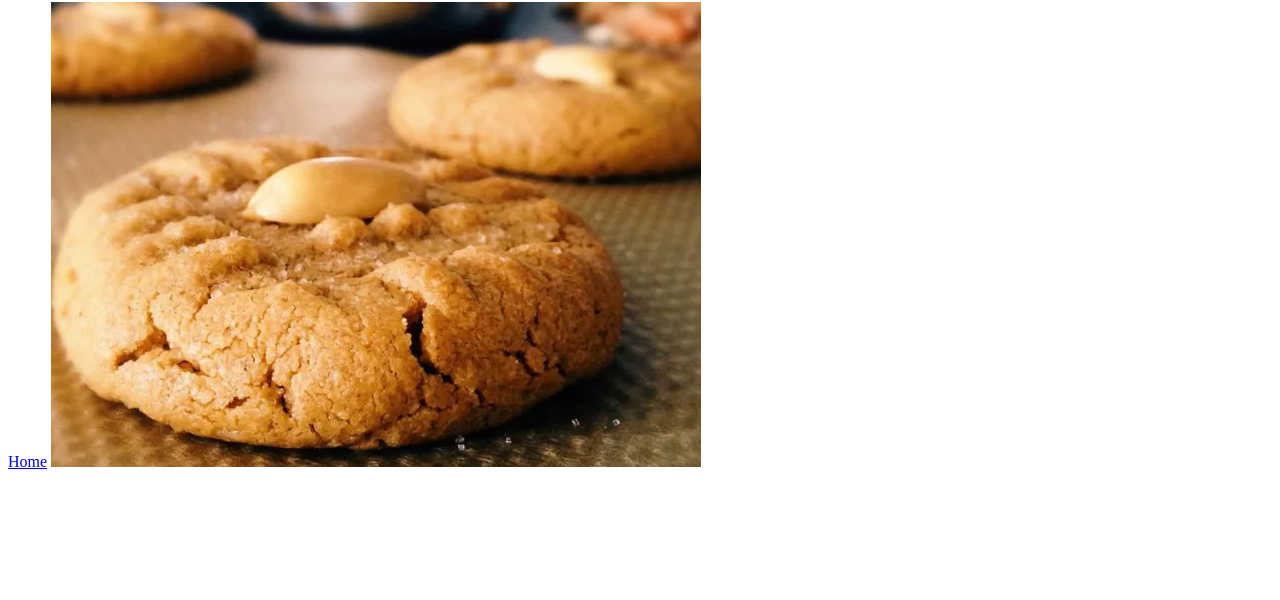
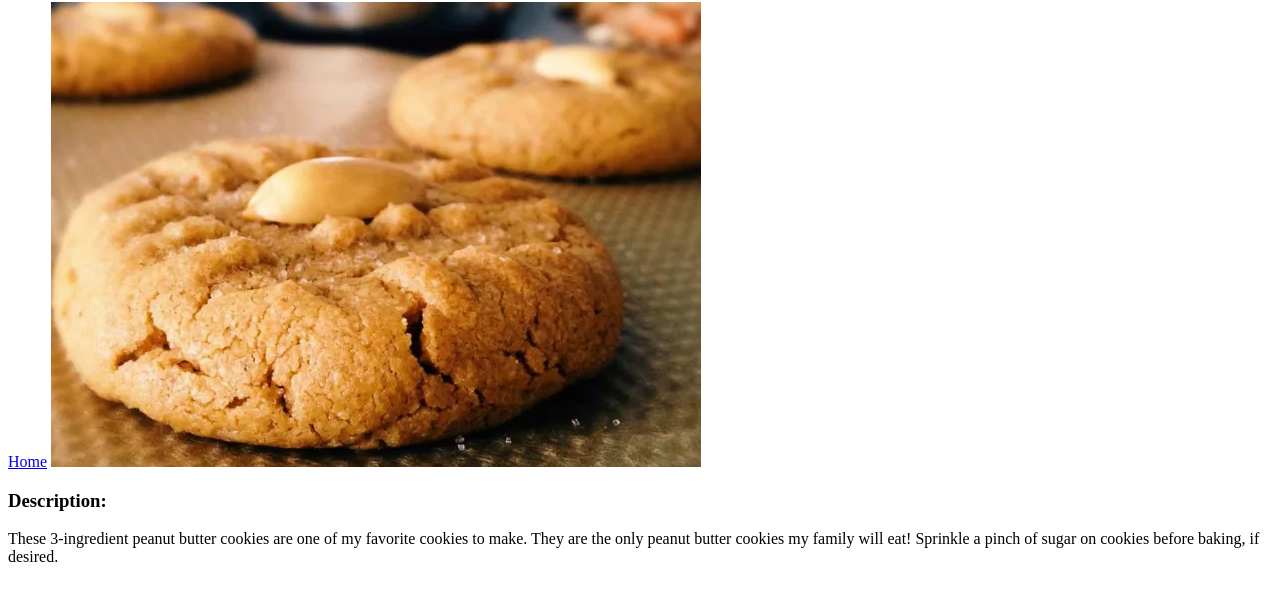
Before and after one commit to gronik97/odin-recipes, a plain HTML site: page recipes/cookie.html in a window 1280 px wide. Shown: the part 78-678 px from the top of the page. Drawn offline with Linux system fonts and the light colour scheme.

Commit message:
Add description heading with an paragraph on cookie page
Added a new h3 heading labeled "Description" under the dish image on the cookie.html page.
Below the heading, included a paragraph providing a brief description of the cookie recipe.

```diff
--- a/recipes/cookie.html
+++ b/recipes/cookie.html
@@ -11,6 +11,9 @@
     <h1>3-Ingredient Peanut Butter Cookies</h1>
     <a href="/index.html">Home</a>
     <img src="/images/cookies.webp" alt="A brown cookie with a peanut on top">
+    <h3>Description: </h3>
+    <p>These 3-ingredient peanut butter cookies are one of my favorite cookies to make. They are the only peanut butter
+        cookies my family will eat! Sprinkle a pinch of sugar on cookies before baking, if desired.</p>
 </body>
 
 </html>
```
